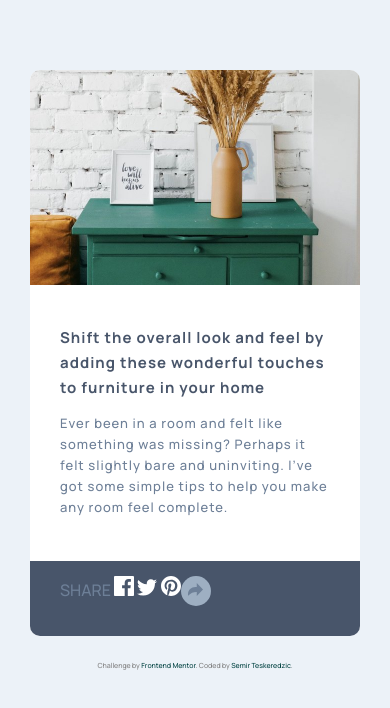
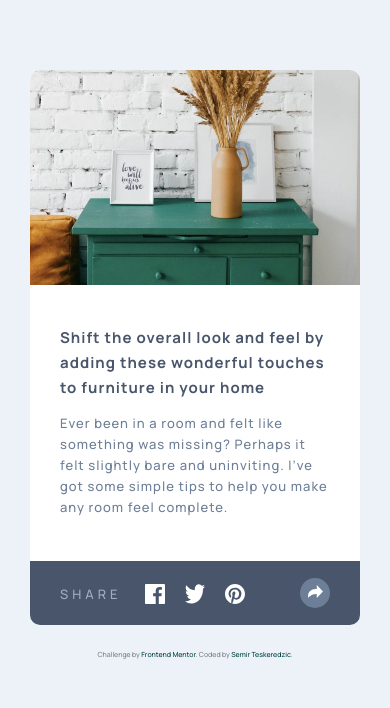
Before and after one commit to semirteskeredzic/article-preview, a plain HTML site: page index.html in a window 390 px wide. Both pictures are taken after a click on the button 315 px from the left and 583 px from the top of the page. Drawn offline with nearby package versions, Linux system fonts and the light colour scheme.

Commit message:
Completed styling share container for mobile adapted main container. Finished mobile version

```diff
--- a/index.html
+++ b/index.html
@@ -52,9 +52,11 @@
       <div x-show="open" class="card-bottom--share-container">
         <div class="card-bottom--share-info-container">
           <span class="card-bottom--share-text">Share</span>
-          <img class="card-bottom--share-icon" src="./images/icon-facebook.svg" />
-          <img class="card-bottom--share-icon" src="./images/icon-twitter.svg" />
-          <img class="card-bottom--share-icon" src="./images/icon-pinterest.svg" />
+          <div class="card-bottom--share-icon-container">
+            <img class="card-bottom--share-icon" src="./images/icon-facebook.svg" />
+            <img class="card-bottom--share-icon" src="./images/icon-twitter.svg" />
+            <img class="card-bottom--share-icon" src="./images/icon-pinterest.svg" />
+          </div>
         </div>
         <button  @click="open = !open" class="card-bottom--button-share-close"><img class="card-button--icon-share" src="./images/icon-share.svg"/></button>
       </div>
--- a/styles/styles.css
+++ b/styles/styles.css
@@ -22,10 +22,11 @@ body {
 
 .card-bottom--share-container {
     display: flex;
+    justify-content: space-between;
     background-color:hsl(217, 19%, 35%);
     border-radius: 0 0 10px 10px;
-    padding: 15px 0 30px 30px;
-
+    padding: 17px 30px;
+    align-items: center;
 }
 
 .card-text--container {
@@ -54,7 +55,7 @@ body {
 .card-bottom--main-container {
     display: flex;
     justify-content: space-between;
-    padding: 0 30px 30px;
+    padding: 4px 30px 15px;
 }
 
 .card-bottom--image-container {
@@ -102,24 +103,36 @@ body {
     padding-left: 1px;
 }
 
+.card-bottom--share-icon-container {
+    display: inline-flex;
+    flex-direction: row;
+    justify-content: space-between;
+    vertical-align: middle;
+    margin-left: 10px;
+}
+
+.card-bottom--share-icon {
+    margin: 0 10px;
+}
+
 .card-bottom--button-share-close {
     border: none;
     border-radius: 50%;
     width: 30px;
     height: 30px;
-    background-color: hsl(212, 23%, 69%);
+    background-color:hsl(214, 17%, 51%);
 }
 
 .card-button--icon-share {
-    color: hsl(210, 46%, 95%);
+    filter: invert(100%) sepia(100%) saturate(200%) hue-rotate(303deg) brightness(1006%) contrast(104%);
 }
 
 .card-bottom--share-text {
-    color:hsl(214, 17%, 51%);
+    color:hsl(212, 23%, 69%);
     text-transform: uppercase;
+    font-size: 13px;
+    letter-spacing: 4px;
 }
-
-
 
 .attribution {
     margin-top: 50px;
```
